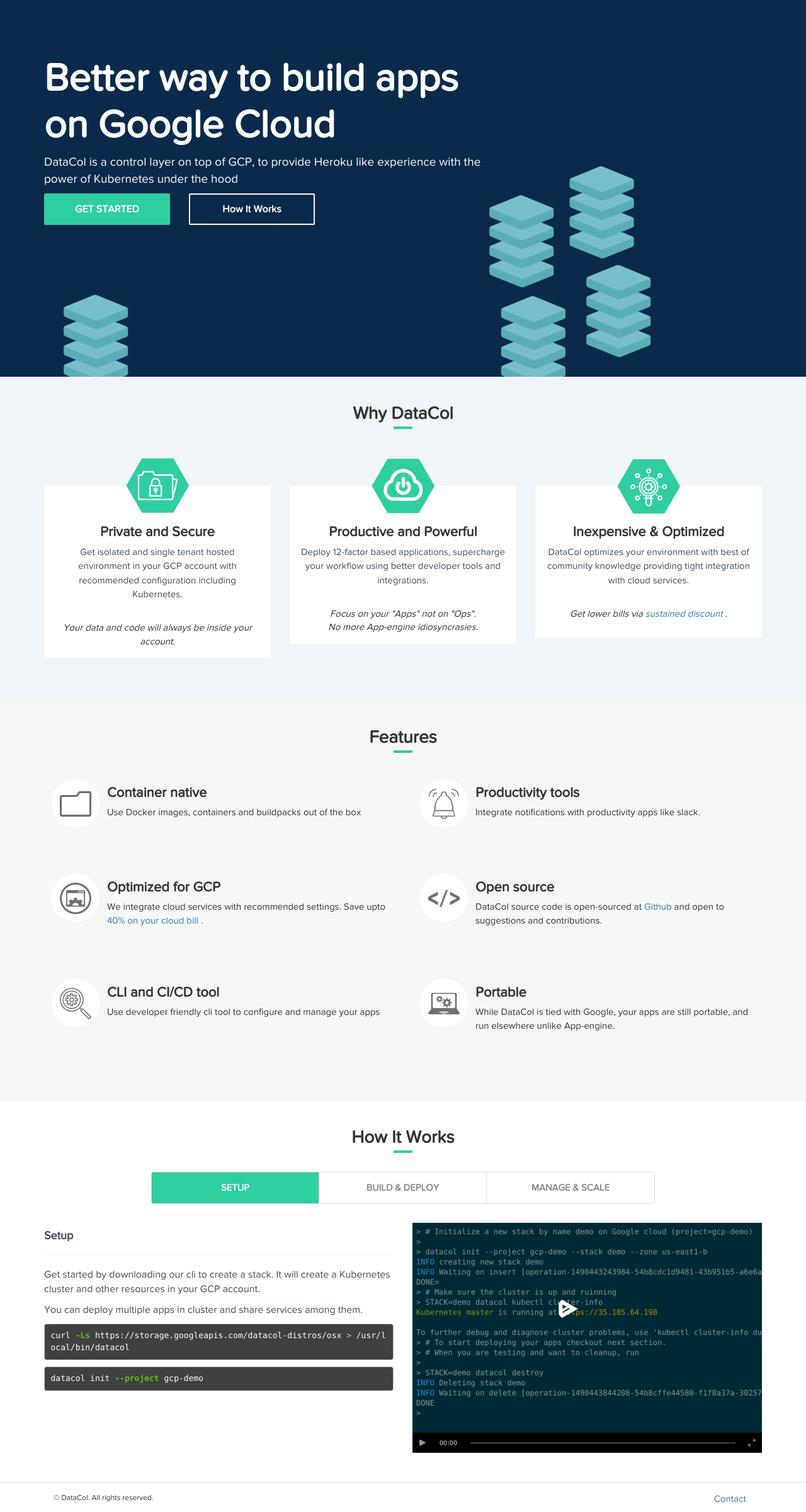
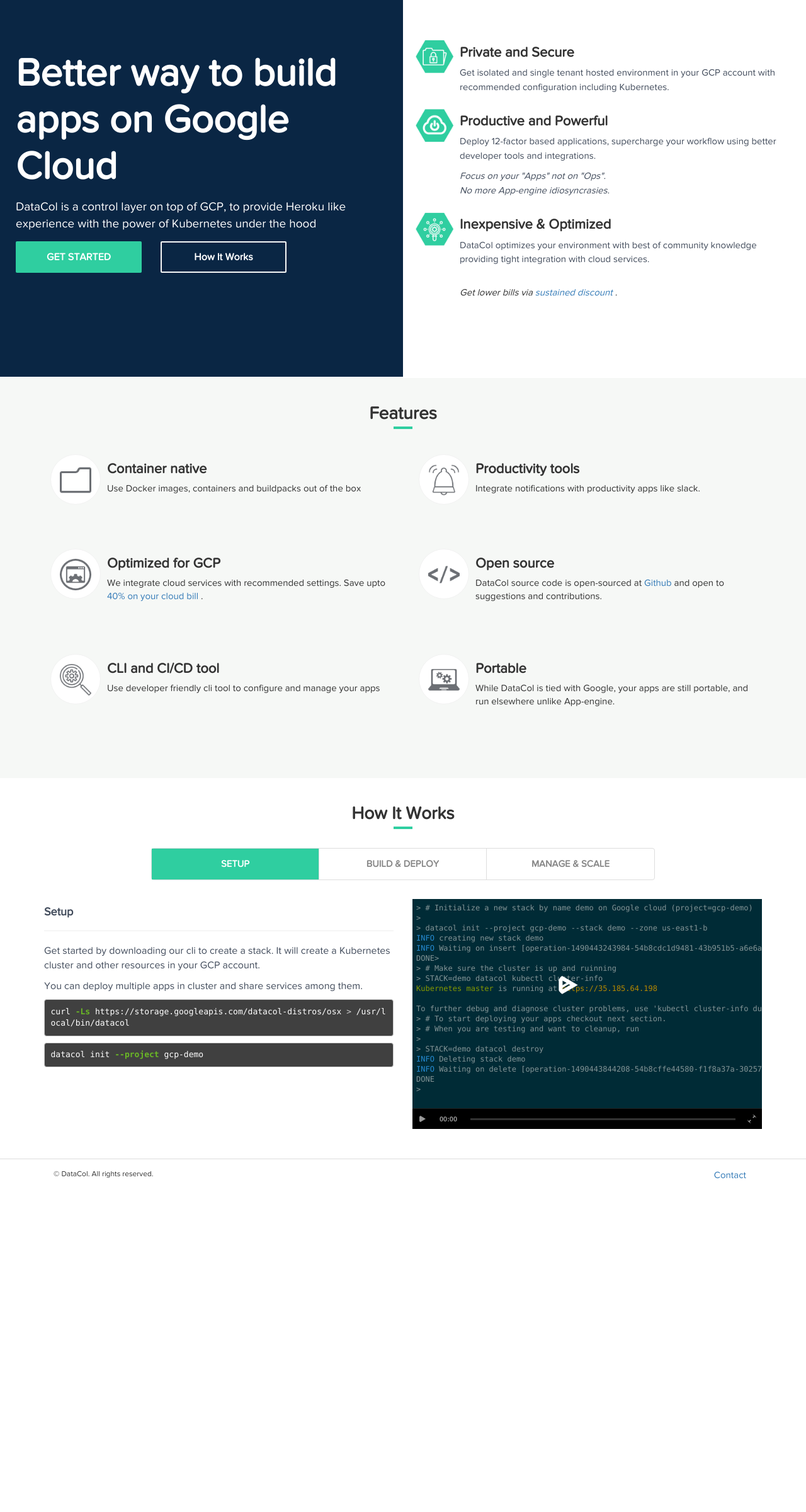
Before and after one commit to datacol-io/datacol-io.github.io, a Jekyll site: the page built from index.html, in a window 1280 px wide. Shown: the whole page at 63% size. Built offline with Jekyll 4.4.1, drawn with Linux system fonts in a browser that asks for light colours; comment, search, counter and statistics services are not loaded; after the commit the page ends 1886 px from its top, so only the background shows below that.

Commit message:
ui fixs for home page

```diff
--- a/_layouts/landing-page.html
+++ b/_layouts/landing-page.html
@@ -7,13 +7,15 @@
     <!-- {% include /header.html %} -->
 
     <!-- Banner -->
+    <div class="banner-wraper">
+      <div class="col-md-6">
         <section class="banner">
-      <div class="container">
+          <div >
             <div class="banner-message">
               <h1>Better way to build apps on Google Cloud</h1>
               <p>{{site.title}} is a control layer on top of GCP, to provide Heroku like experience with the power of Kubernetes under the hood</p>
 
-          <div class='banner-actions'>
+              <div class='banner-actions clearfix'>
                 <a href="#try-modal" data-toggle="modal" class="btn btn-big bg-green">Get Started</a>
                 <a href="{{site.baseurl}}/#htw" class="btn btn-how-works">How It Works </a>
               </div>
@@ -21,6 +23,42 @@
           </div>
         </section>
 
+      </div>
+      <div class="col-md-6">
+        <section class="why-wraper section">
+        	<!-- <h2 class="section-header">Why {{site.title}}</h2> -->
+
+  				<div class="why-item">
+  					<img src="/images/secure.png" alt="" />
+            <div class="why-item-txt">
+              <h4>Private and Secure</h4>
+              <p>Get isolated and single tenant hosted environment in your GCP account with recommended configuration including Kubernetes. </p>
+            </div>
+  				</div>
+
+  				<div class="why-item">
+  					<img src="/images/powerfull.png" alt="" />
+            <div class="why-item-txt">
+    					<h4>Productive and Powerful</h4>
+    					<p>Deploy 12-factor based applications, supercharge your workflow using better developer tools and integrations.</p>
+  					  <p><i> Focus on your "Apps" not on "Ops". <br> No more App-engine idiosyncrasies. </i></p>
+            </div>
+  				</div>
+
+
+  				<div class="why-item">
+  					<img src="/images/optimized.png" alt="" />
+            <div class="why-item-txt">
+    					<h4>Inexpensive & Optimized </h4>
+    					<p>{{site.title}} optimizes your environment with best of community knowledge providing tight integration with cloud services.</p>
+    					<br> <i> Get lower bills via <a href="https://cloud.google.com/compute/pricing"> sustained discount </a>. </i>
+            </div>
+  				</div>
+
+
+        </section>
+      </div>
+    </div>
     {{ content }}
 
     {% include /footer.html %}
--- a/css/main.scss
+++ b/css/main.scss
@@ -222,12 +222,26 @@ body {
   color: #fff;
 }
 /*-----------Banner---------*/
+.banner-wraper {
+}
+.banner-wraper::after,
+.banner-wraper::before {
+  content: '';
+  display: table;
+}
+.banner-wraper::after {
+  clear: both;
+}
+.banner-wraper .col-md-6 {
+  padding: 0;
+}
 .banner {
   min-height: 600px;
-  padding: 3em 0;
-  background: url("../images/datacol-banner.png") no-repeat bottom -20px center/cover;
+  // background: url("../images/datacol-banner.png") no-repeat bottom center/cover;
 	position: relative;
   border-bottom: 2px solid #f6f8f6;
+  padding: 5% 0;
+  background-color: #0b2a4c;
 }
 .banner::before {
   content: '';
@@ -239,12 +253,20 @@ body {
   background-color: rgba(0, 0, 0, 0.1);
 }
 .banner-message {
+  max-width: 600px;
+  margin: 0 auto;
   position: relative;
   text-align: left;
   max-width: 700px;
-  margin-top: 40px;
+  padding: 25px;
 }
-
+@media (max-width: 991px) {
+  .banner {
+    min-height: auto;
+    height: auto;
+    padding: 80px 20px;
+  }
+}
 .banner-message h1 {
   color: #fff;
   font-size: 62px;
@@ -261,6 +283,7 @@ body {
 .banner-message p {
   font-size: 19px;
   color: #fff;
+  margin: 15px 0;
 }
 .banner-actions .btn {
   display: inline-block;
@@ -272,7 +295,20 @@ body {
   float: left;
   margin-right: 20px;
 }
-
+@media (max-width: 600px) {
+  .banner-actions .btn {
+    display: block;
+    width: 240px;
+    margin: 5px auto !important;
+  }
+  .banner {
+    padding-top: 40px;
+    padding-bottom: 40px;
+  }
+  .banner-message {
+    padding: 10px 0;
+  }
+}
 .btn-how-works {
   background-color: transparent;
   color: #fff;
@@ -296,7 +332,7 @@ body {
   .banner-actions {
     margin-top: 20px;
   }
-  .banner-message h2 {
+  .banner-message h1 {
     font-size: 34px;
     line-height: inherit;
   }
@@ -316,27 +352,37 @@ body {
 
 /*------why------*/
 .why-wraper {
-  background-color: #F0F5FA;
+  background-color: #fff;
+  min-height: 600px;
+  max-width: 700px;
+  margin: 0 auto;
+  padding: 60px 20px;
+}
+@media (max-width: 600px) {
+  .why-wraper {
+    min-height: auto;
+    height: auto;
+  }
 }
 .why-item {
-  padding: 15px;
-  text-align: center;
+  text-align: left;
   background-color: #fff;
-  margin-top: 60px;
-  margin-bottom: 30px;
-  min-height: 240px;
-  box-shadow: 0 0 2px -1px #ddd;
+  margin-bottom: 10px
 }
 .why-item h4 {
   font-size: 22px;
   // font-family: 'Fjalla One';
   font-weight: 700;
 }
+.why-item-txt {
+  overflow: hidden;
+  padding-left: 10px;
+}
 .why-item img {
-  display: block;
-  width: 100px;
-  height: 100px;
-  margin: -65px auto 0;
+  display: inline-block;
+  width: 60px;
+  height: 60px;
+  float: left;
 }
 .why-item p {
   line-height: 1.5;
--- a/index.html
+++ b/index.html
@@ -2,38 +2,7 @@
 layout: landing-page
 ---
 
-<section class="why-wraper section">
-	<div class="container">
-		<h2 class="section-header">Why {{site.title}}</h2>
-		<div class="row">
-			<div class="col-sm-4">
-				<div class="why-item">
-					<img src="/images/secure.png" alt="" />
-					<h4>Private and Secure</h4>
-					<p>Get isolated and single tenant hosted environment in your GCP account with recommended configuration including Kubernetes. </p>
-					<br><i> Your data and code will always be inside your account.</i>
-				</div>
-			</div>
-			<div class="col-sm-4">
-				<div class="why-item">
-					<img src="/images/powerfull.png" alt="" />
-					<h4>Productive and Powerful</h4>
-					<p>Deploy 12-factor based applications, supercharge your workflow using better developer tools and integrations.</p>
-					<br> <i> Focus on your "Apps" not on "Ops". <br> No more App-engine idiosyncrasies. </i>
-				</div>
-			</div>
 
-			<div class="col-sm-4">
-				<div class="why-item">
-					<img src="/images/optimized.png" alt="" />
-					<h4>Inexpensive & Optimized </h4>
-					<p>{{site.title}} optimizes your environment with best of community knowledge providing tight integration with cloud services.</p>
-					<br> <i> Get lower bills via <a href="https://cloud.google.com/compute/pricing"> sustained discount </a>. </i>
-				</div>
-			</div>
-		</div>
-	</div>
-</section>
 
 <section class="features-wraper section">
 	<div class="container">
```
Lines whose indentation alone changed are shown as unchanged.
